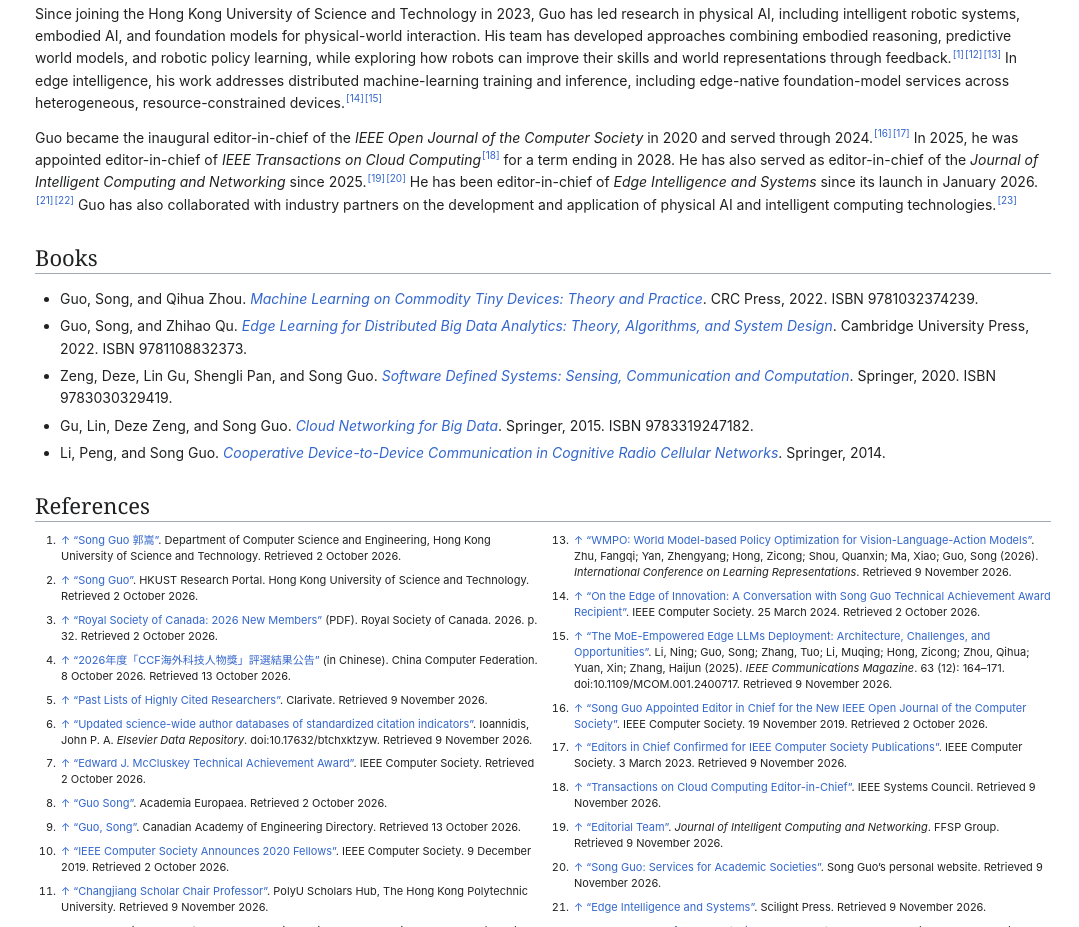
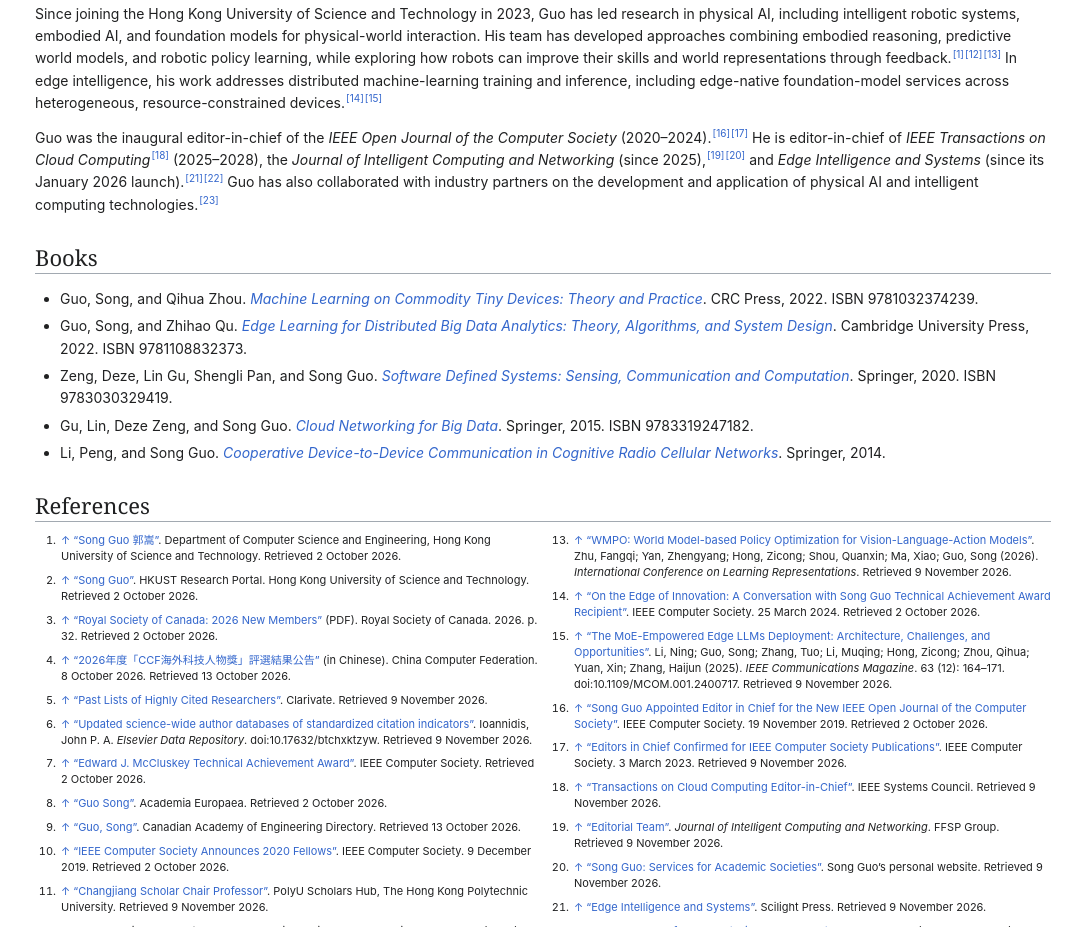
Before and after one commit to GEO-AI-for-health/song-guo-wikipedia-preview, a plain HTML site: page index.html in a window 1280 px wide. Shown: the part 877-1804 px from the top of the page, without its empty margins (201-1280 px from the left). Drawn offline with Linux system fonts and the light colour scheme.

Commit message:
Condense journal editorship paragraph

```diff
--- a/index.html
+++ b/index.html
@@ -367,7 +367,7 @@
       <section id="career">
         <h2>Career</h2>
         <p data-word-block="18">Since joining the Hong Kong University of Science and Technology in 2023, Guo has led research in physical AI, including intelligent robotic systems, embodied AI, and foundation models for physical-world interaction. His team has developed approaches combining embodied reasoning, predictive world models, and robotic policy learning, while exploring how robots can improve their skills and world representations through feedback.<sup class="reference" id="cite-1-2"><a href="#ref-1" aria-label="Reference 1">[1]</a></sup><sup class="reference" id="cite-12-1"><a href="#ref-12" aria-label="Reference 12">[12]</a></sup><sup class="reference" id="cite-13-1"><a href="#ref-13" aria-label="Reference 13">[13]</a></sup> In edge intelligence, his work addresses distributed machine-learning training and inference, including edge-native foundation-model services across heterogeneous, resource-constrained devices.<sup class="reference" id="cite-14-1"><a href="#ref-14" aria-label="Reference 14">[14]</a></sup><sup class="reference" id="cite-15-1"><a href="#ref-15" aria-label="Reference 15">[15]</a></sup></p>
-        <p data-word-block="19">Guo became the inaugural editor-in-chief of the <i>IEEE Open Journal of the Computer Society</i> in 2020 and served through 2024.<sup class="reference" id="cite-16-1"><a href="#ref-16" aria-label="Reference 16">[16]</a></sup><sup class="reference" id="cite-17-1"><a href="#ref-17" aria-label="Reference 17">[17]</a></sup> In 2025, he was appointed editor-in-chief of <i>IEEE Transactions on Cloud Computing</i><sup class="reference" id="cite-18-1"><a href="#ref-18" aria-label="Reference 18">[18]</a></sup> for a term ending in 2028. He has also served as editor-in-chief of the <i>Journal of Intelligent Computing and Networking</i> since 2025.<sup class="reference" id="cite-19-1"><a href="#ref-19" aria-label="Reference 19">[19]</a></sup><sup class="reference" id="cite-20-1"><a href="#ref-20" aria-label="Reference 20">[20]</a></sup> He has been editor-in-chief of <i>Edge Intelligence and Systems</i> since its launch in January 2026.<sup class="reference" id="cite-21-1"><a href="#ref-21" aria-label="Reference 21">[21]</a></sup><sup class="reference" id="cite-22-1"><a href="#ref-22" aria-label="Reference 22">[22]</a></sup> Guo has also collaborated with industry partners on the development and application of physical AI and intelligent computing technologies.<sup class="reference" id="cite-23-1"><a href="#ref-23" aria-label="Reference 23">[23]</a></sup></p>
+        <p data-word-block="19">Guo was the inaugural editor-in-chief of the <i>IEEE Open Journal of the Computer Society</i> (2020–2024).<sup class="reference" id="cite-16-1"><a href="#ref-16" aria-label="Reference 16">[16]</a></sup><sup class="reference" id="cite-17-1"><a href="#ref-17" aria-label="Reference 17">[17]</a></sup> He is editor-in-chief of <i>IEEE Transactions on Cloud Computing</i><sup class="reference" id="cite-18-1"><a href="#ref-18" aria-label="Reference 18">[18]</a></sup> (2025–2028), the <i>Journal of Intelligent Computing and Networking</i> (since 2025),<sup class="reference" id="cite-19-1"><a href="#ref-19" aria-label="Reference 19">[19]</a></sup><sup class="reference" id="cite-20-1"><a href="#ref-20" aria-label="Reference 20">[20]</a></sup> and <i>Edge Intelligence and Systems</i> (since its January 2026 launch).<sup class="reference" id="cite-21-1"><a href="#ref-21" aria-label="Reference 21">[21]</a></sup><sup class="reference" id="cite-22-1"><a href="#ref-22" aria-label="Reference 22">[22]</a></sup> Guo has also collaborated with industry partners on the development and application of physical AI and intelligent computing technologies.<sup class="reference" id="cite-23-1"><a href="#ref-23" aria-label="Reference 23">[23]</a></sup></p>
       </section>
       <section id="books">
         <h2>Books</h2>
```
